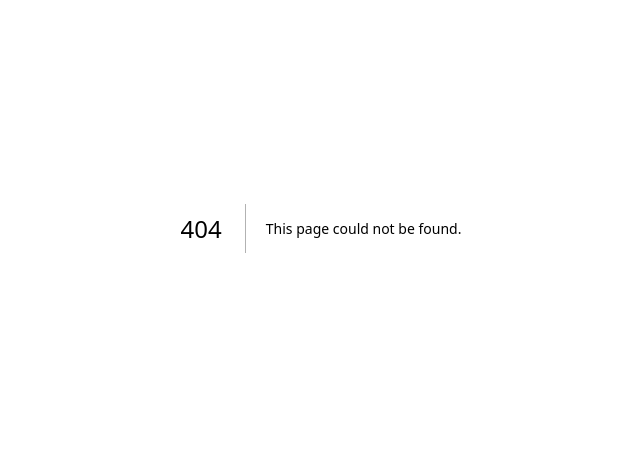
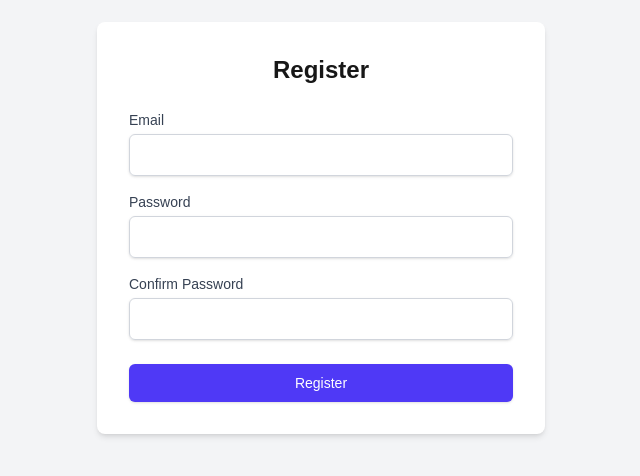
Before and after one commit to natheelic/user-management-system, a Next.js app: page /register in a window 1280 px wide. Before the commit this address had no page. Shown: the part 172-648 px from the top of the page, without its empty margins (319-959 px from the left). Built offline with nearby package versions, Linux system fonts and the light colour scheme.

Commit message:
Phase 1, User Registration Process
คือ: การพัฒนากระบวนการลงทะเบียนผู้ใช้

```diff
--- a/package.json
+++ b/package.json
@@ -10,9 +10,12 @@
   },
   "dependencies": {
     "@prisma/client": "^6.6.0",
+    "@types/bcrypt": "^5.0.2",
+    "bcrypt": "^5.1.1",
     "next": "15.3.0",
     "react": "^19.0.0",
-    "react-dom": "^19.0.0"
+    "react-dom": "^19.0.0",
+    "resend": "^4.2.0"
   },
   "devDependencies": {
     "@eslint/eslintrc": "^3",
--- /dev/null
+++ b/src/app/api/register/route.ts
@@ -0,0 +1,62 @@
+// src/app/api/register/route.ts
+import { NextResponse } from 'next/server';
+import prisma from '@/lib/prisma'; // Import instance ที่สร้างไว้
+import bcrypt from 'bcrypt';
+
+export async function POST(request: Request) {
+  try {
+    const body = await request.json();
+    const { email, password } = body;
+
+    // 1. Basic Validation
+    if (!email || !password) {
+      return NextResponse.json({ message: 'Email and password are required' }, { status: 400 });
+    }
+
+    // --- เพิ่ม Validation อื่นๆ ได้ตามต้องการ ---
+    // เช่น ตรวจสอบรูปแบบ Email, ความยาว Password
+
+    // 2. Check if user already exists
+    const existingUser = await prisma.user.findUnique({
+      where: { email: email },
+    });
+
+    if (existingUser) {
+      return NextResponse.json({ message: 'User with this email already exists' }, { status: 409 }); // 409 Conflict
+    }
+
+    // 3. Hash the password
+    const saltRounds = 10; // Recommended value
+    const passwordHash = await bcrypt.hash(password, saltRounds);
+
+    // 4. Create the user in the database
+    const newUser = await prisma.user.create({
+      data: {
+        email: email,
+        passwordHash: passwordHash,
+        // emailVerified จะเป็น null โดย default ตาม schema
+      },
+    });
+
+    // --- TODO: Implement Email Verification ---
+    // 5. Generate verification token
+    // 6. Store token in VerificationToken table
+    // 7. Send verification email (using Resend, Nodemailer, etc.)
+    // ------------------------------------------
+
+    // ไม่ควรส่ง passwordHash กลับไป
+    const userResponse = {
+        id: newUser.id,
+        email: newUser.email,
+        createdAt: newUser.createdAt
+    };
+
+    // 201 Created
+    return NextResponse.json({ message: 'User registered successfully. Please verify your email.', user: userResponse }, { status: 201 });
+
+  } catch (error) {
+    console.error("Registration Error:", error);
+    // Send generic error message
+    return NextResponse.json({ message: 'An unexpected error occurred.' }, { status: 500 });
+  }
+}
--- /dev/null
+++ b/src/app/register/page.tsx
@@ -0,0 +1,129 @@
+// src/app/register/page.tsx
+'use client'; // ระบุว่าเป็น Client Component
+
+import React, { useState, FormEvent } from 'react';
+// import { toast } from 'react-hot-toast'; // เราจะใช้ทีหลัง
+
+export default function RegisterPage() {
+  const [email, setEmail] = useState('');
+  const [password, setPassword] = useState('');
+  const [confirmPassword, setConfirmPassword] = useState('');
+  const [isLoading, setIsLoading] = useState(false);
+  const [error, setError] = useState<string | null>(null);
+  const [successMessage, setSuccessMessage] = useState<string | null>(null);
+
+  const handleSubmit = async (event: FormEvent<HTMLFormElement>) => {
+    event.preventDefault();
+    setError(null); // Reset error
+    setSuccessMessage(null); // Reset success message
+
+    // Basic client-side validation
+    if (password !== confirmPassword) {
+      setError('Passwords do not match');
+      return;
+    }
+    if (!email || !password) {
+        setError('Please fill in all fields');
+        return;
+    }
+
+    setIsLoading(true);
+
+    try {
+      const response = await fetch('/api/register', {
+        method: 'POST',
+        headers: {
+          'Content-Type': 'application/json',
+        },
+        body: JSON.stringify({ email, password }),
+      });
+
+      const data = await response.json();
+
+      if (!response.ok) {
+        // Handle errors from API (e.g., user exists, validation failed)
+        throw new Error(data.message || `HTTP error! status: ${response.status}`);
+      }
+
+      // Registration successful
+      setSuccessMessage(data.message || 'Registration successful! Please check your email.');
+      // toast.success(data.message || 'Registration successful! Please check your email.'); // ใช้ toast ทีหลัง
+      setEmail('');
+      setPassword('');
+      setConfirmPassword('');
+      // อาจจะ redirect ไปหน้า login หรือหน้าแจ้งเตือน
+
+    } catch (error: any) {
+      console.error('Registration failed:', error);
+      setError(error.message || 'Registration failed. Please try again.');
+      // toast.error(error.message || 'Registration failed. Please try again.'); // ใช้ toast ทีหลัง
+    } finally {
+      setIsLoading(false);
+    }
+  };
+
+  return (
+    <div className="flex justify-center items-center min-h-screen bg-gray-100">
+      <div className="p-8 bg-white shadow-md rounded-lg w-full max-w-md">
+        <h1 className="text-2xl font-bold mb-6 text-center">Register</h1>
+        <form onSubmit={handleSubmit}>
+          {error && <p className="mb-4 text-red-500 text-sm text-center">{error}</p>}
+          {successMessage && <p className="mb-4 text-green-500 text-sm text-center">{successMessage}</p>}
+          <div className="mb-4">
+            <label htmlFor="email" className="block text-sm font-medium text-gray-700 mb-1">
+              Email
+            </label>
+            <input
+              type="email"
+              id="email"
+              value={email}
+              onChange={(e) => setEmail(e.target.value)}
+              required
+              className="w-full px-3 py-2 border border-gray-300 rounded-md shadow-sm focus:outline-none focus:ring-indigo-500 focus:border-indigo-500"
+              disabled={isLoading}
+            />
+          </div>
+          <div className="mb-4">
+            <label htmlFor="password" className="block text-sm font-medium text-gray-700 mb-1">
+              Password
+            </label>
+            <input
+              type="password"
+              id="password"
+              value={password}
+              onChange={(e) => setPassword(e.target.value)}
+              required
+              className="w-full px-3 py-2 border border-gray-300 rounded-md shadow-sm focus:outline-none focus:ring-indigo-500 focus:border-indigo-500"
+              disabled={isLoading}
+            />
+          </div>
+          <div className="mb-6">
+            <label htmlFor="confirmPassword" className="block text-sm font-medium text-gray-700 mb-1">
+              Confirm Password
+            </label>
+            <input
+              type="password"
+              id="confirmPassword"
+              value={confirmPassword}
+              onChange={(e) => setConfirmPassword(e.target.value)}
+              required
+              className="w-full px-3 py-2 border border-gray-300 rounded-md shadow-sm focus:outline-none focus:ring-indigo-500 focus:border-indigo-500"
+              disabled={isLoading}
+            />
+          </div>
+          <button
+            type="submit"
+            disabled={isLoading}
+            className={`w-full py-2 px-4 border border-transparent rounded-md shadow-sm text-sm font-medium text-white bg-indigo-600 hover:bg-indigo-700 focus:outline-none focus:ring-2 focus:ring-offset-2 focus:ring-indigo-500 ${isLoading ? 'opacity-50 cursor-not-allowed' : ''}`}
+          >
+            {isLoading ? 'Registering...' : 'Register'}
+          </button>
+        </form>
+        {/* Add link to login page later */}
+        {/* <p className="mt-4 text-center text-sm">
+          Already have an account? <a href="/login" className="text-indigo-600 hover:underline">Login</a>
+        </p> */}
+      </div>
+    </div>
+  );
+}
--- /dev/null
+++ b/src/lib/prisma.ts
@@ -0,0 +1,19 @@
+// src/lib/prisma.ts
+import { PrismaClient } from '@prisma/client';
+
+declare global {
+  // allow global `var` declarations
+  // eslint-disable-next-line no-var
+  var prisma: PrismaClient | undefined;
+}
+
+export const prisma =
+  global.prisma ||
+  new PrismaClient({
+    // Optional: uncomment to log queries in development
+    // log: process.env.NODE_ENV === 'development' ? ['query', 'error', 'warn'] : ['error'],
+  });
+
+if (process.env.NODE_ENV !== 'production') global.prisma = prisma;
+
+export default prisma;
```
Also changed, not shown: 2 other files (tests, documents, lock files or other folders).
